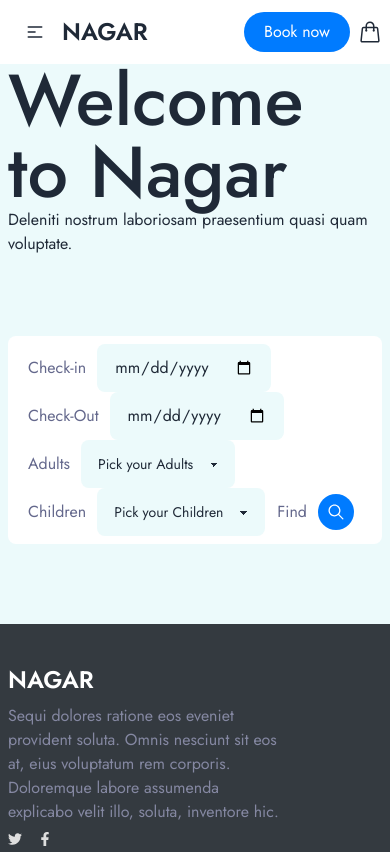
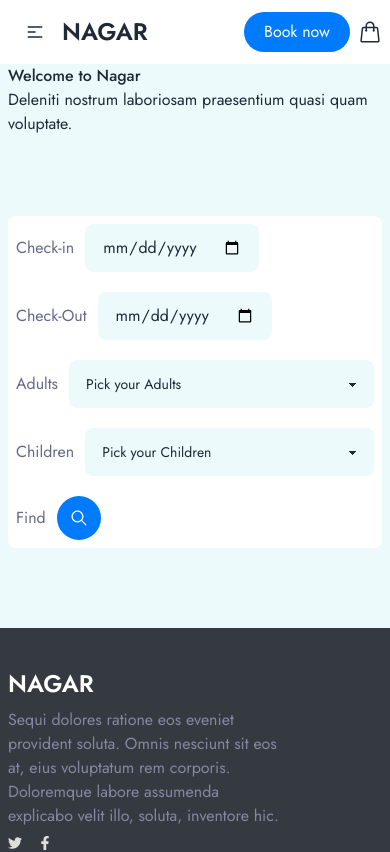
Before and after one commit to peuldev/nagar-hotel-booking-client, a React (Vite) app: page / in a window 390 px wide. Shown: the top 852 px of the page. Built offline with nearby package versions, Linux system fonts and the light colour scheme.

Commit message:
responsive location checking

```diff
--- a/src/components/Banner/Banner.jsx
+++ b/src/components/Banner/Banner.jsx
@@ -6,12 +6,14 @@ const Banner = () => {
     <div className="max-w-7xl mx-auto">
       <div className="mx-2">
         <div>
-          <h1 className="text-7xl font-medium ">Welcome to Nagar</h1>
+          <h1 className="lg:text-7xl md:text-3xl font-medium ">
+            Welcome to Nagar
+          </h1>
           <p>Deleniti nostrum laboriosam praesentium quasi quam voluptate.</p>
         </div>
-        <div className="bg-white p-2 my-20 rounded-lg">
+        <div className="bg-white p-2 my-20 rounded-lg grid lg:grid-flow-col md:grid-cols-2 gap-5 grid-flow-row">
           <div className="join">
-            <button className="mx-3 text-base text-[#64688c]">Check-in</button>
+            <button className="mr-3 text-base text-[#64688c]">Check-in</button>
             <input
               className="input bg-[#ecfafb] rounded-lg"
               placeholder="Date"
@@ -19,16 +21,16 @@ const Banner = () => {
             />
           </div>
           <div className="join">
-            <button className="mx-3 text-base text-[#64688c]">Check-Out</button>
+            <button className="mr-3 text-base text-[#64688c]">Check-Out</button>
             <input
-              className="input bg-[#ecfafb] rounded-lg"
+              className="input  bg-[#ecfafb] rounded-lg"
               placeholder="Date"
               type="date"
             />
           </div>
 
           <div className="join">
-            <button className="mx-3 text-base text-[#64688c]">Adults</button>
+            <button className="mr-3 text-base text-[#64688c]">Adults</button>
             {/* <input className="input join-item" placeholder="Date" type="date" /> */}
             <select className="select w-full max-w-xs bg-[#ecfafb] rounded-lg">
               <option disabled selected>
@@ -42,7 +44,7 @@ const Banner = () => {
             </select>
           </div>
           <div className="join">
-            <button className="mx-3 text-base text-[#64688c]">Children</button>
+            <button className="mr-3 text-base text-[#64688c]">Children</button>
             {/* <input className="input join-item" placeholder="Date" type="date" /> */}
             <select className="select w-full max-w-xs bg-[#ecfafb] rounded-lg">
               <option disabled selected>
@@ -56,8 +58,8 @@ const Banner = () => {
             </select>
           </div>
           <div className="join">
-            <button className="mx-3 text-base text-[#64688c]">Find</button>{" "}
-            <p className=" bg-blue hover:bg-info text-white rounded-full cursor-pointer text-xl px-2 py-2">
+            <button className="mr-3 text-base text-[#64688c]">Find</button>{" "}
+            <p className=" bg-blue hover:bg-info text-white rounded-full cursor-pointer text-xl p-3">
               {" "}
               <IoIosSearch />
             </p>{" "}
```
